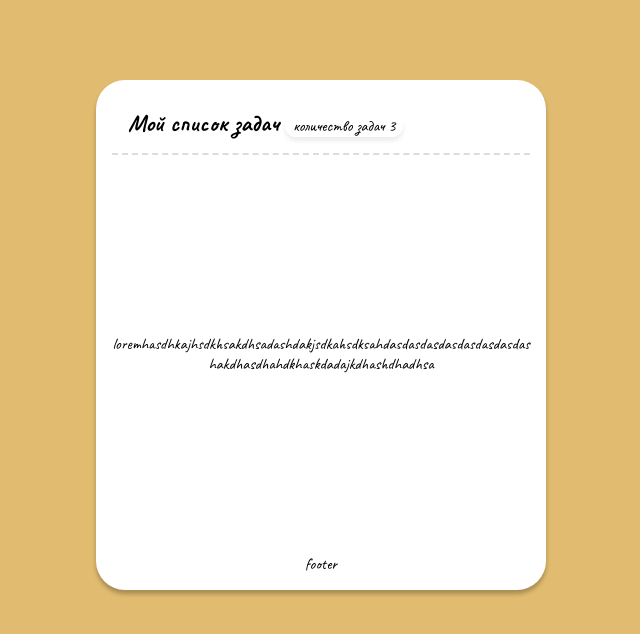
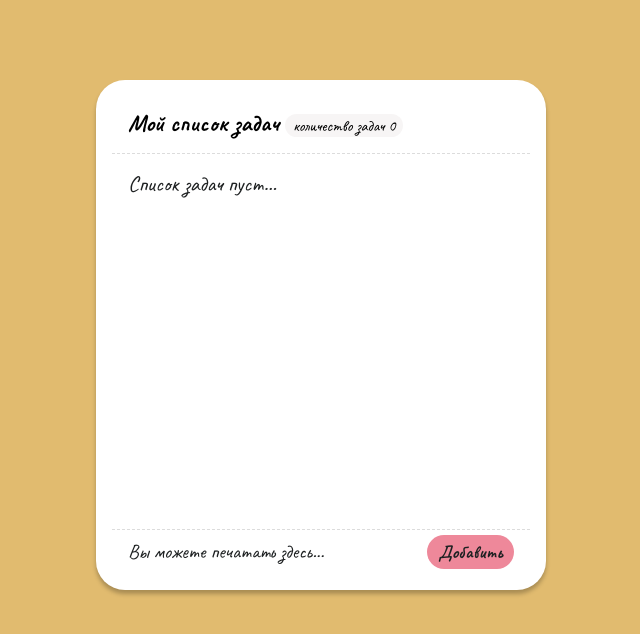
Before and after one commit to kixxpy/react-todo, a React (Vite) app: page / in a window 1280 px wide. Shown: the top 634 px of the page, without its empty margins (319-959 px from the left). Built offline with nearby package versions, Linux system fonts and the light colour scheme; a web font is replaced by a local one.

Commit message:
Создал компонент Todo

```diff
--- a/src/App.css
+++ b/src/App.css
@@ -3,6 +3,10 @@
 	font-optical-sizing: auto;
 	--white-color: rgb(255, 255, 255);
 	--background-color: rgb(225, 187, 111);
+	--font: 'Caveat', cursive;
+	--text-color: rgb(30, 33, 34);
+	--button-color: rgb(238, 136, 154);
+	--button-hover-color: rgb(236, 119, 140);
 }
 * {
 	margin: 0;
--- a/src/App.tsx
+++ b/src/App.tsx
@@ -1,7 +1,7 @@
 import './App.css';
 import { TodoWrapper } from './components/TodoWrapper/TodoWrapper';
 
-function App() {
+function App(): JSX.Element {
 	return (
 		<div className='App'>
 			<TodoWrapper />
--- /dev/null
+++ b/src/components/Todo/Todo.module.css
@@ -0,0 +1,18 @@
+.todo {
+	display: flex;
+	gap: 15px;
+	word-break: break-all;
+	flex-wrap: nowrap;
+	color: var(--text-color);
+	font-size: 20px;
+}
+.buttons {
+	display: flex;
+	gap: 10px;
+}
+.button {
+	border: none;
+	background: none;
+	outline: none;
+	cursor: pointer;
+}
--- /dev/null
+++ b/src/components/Todo/Todo.props.ts
@@ -0,0 +1,3 @@
+export interface TodoProps {
+	task: string;
+}
--- /dev/null
+++ b/src/components/Todo/Todo.tsx
@@ -0,0 +1,18 @@
+import styles from './Todo.module.css';
+import { TodoProps } from './Todo.props';
+
+export const Todo = ({ task }: TodoProps): JSX.Element => {
+	return (
+		<div className={styles['todo']}>
+			<div className={styles['buttons']}>
+				<button className={styles['button']}>
+					<img src='/trash.png' alt='Иконка удаления' />
+				</button>
+				<button className={styles['button']}>
+					<img src='/done.png' alt='Иконка выполено' />
+				</button>
+			</div>
+			<div className={styles['task']}>{task}</div>
+		</div>
+	);
+};
--- a/src/components/TodoWrapper/TodoWrapper.module.css
+++ b/src/components/TodoWrapper/TodoWrapper.module.css
@@ -12,23 +12,82 @@
 	position: relative;
 }
 .header {
-	align-items: center;
 	padding: 0.3rem 1rem;
 	font-size: 24px;
 	font-weight: 700;
 	line-height: 44px;
-	border-bottom: 2.779473304748535px dashed rgb(220, 220, 220);
+	border-bottom: 1px dashed rgb(220, 220, 220);
 	text-align-last: left;
 	span {
 		padding: 0.1rem 0.5rem;
-		background-color: var(--white-color);
-		border-radius: 30px;
-		box-shadow: 0px 4px 4px rgba(82, 80, 80, 0.1);
+		border-radius: 44.47px;
+		background: rgba(243, 241, 241, 0.686);
 		font-size: 16px;
 		font-weight: 400;
 	}
 }
 
 .content {
+	display: flex;
+	flex-direction: column;
+	align-items: start;
+	gap: 10px;
+	padding: 1rem;
+	overflow-y: scroll;
+	height: 100%;
 	word-wrap: break-word;
+	scrollbar-color: var(--button-color) var(--white-color);
+	scrollbar-width: thin;
 }
+.empty {
+	font-family: var(--font);
+	font-size: 22px;
+	font-weight: 400;
+	line-height: 28px;
+	color: var(--text-color);
+	text-align: center;
+}
+.form {
+	display: flex;
+	align-items: center;
+	border-top: 1px dashed rgb(220, 220, 220);
+	padding: 0.3rem 1rem;
+	gap: 10px;
+}
+.input {
+	font-family: var(--font);
+	color: var(--text-color);
+	border: none;
+	outline: none;
+	flex: 1;
+	font-size: 20px;
+	font-weight: 400;
+	line-height: 28px;
+}
+.input::placeholder {
+	font-family: var(--font);
+	color: var(--text-color);
+	font-size: 20px;
+	font-weight: 400;
+	line-height: 28px;
+}
+.button {
+	font-family: var(--font);
+	display: flex;
+	align-items: center;
+	justify-content: center;
+	background: var(--button-color);
+	padding: 0.2rem 0.7rem;
+	border: none;
+	outline: none;
+	cursor: pointer;
+	border-radius: 66px;
+	font-size: 18px;
+	font-weight: 700;
+	line-height: 28px;
+	color: var(--text-color);
+	transition: all 0.4s ease-in-out;
+}
+.button:hover {
+	color: var(--white-color);
+}
--- a/src/components/TodoWrapper/TodoWrapper.tsx
+++ b/src/components/TodoWrapper/TodoWrapper.tsx
@@ -1,15 +1,49 @@
+import { useState } from 'react';
+import { Todo } from '../Todo/Todo';
 import styles from './TodoWrapper.module.css';
 
-export const TodoWrapper = () => {
+export const TodoWrapper = (): JSX.Element => {
+	const [inputValue, setInputValue] = useState<string>('');
+	const [tasks, setTasks] = useState<string[]>([]);
+
+	const addTask = (e: React.FormEvent): void => {
+		e.preventDefault();
+		setTasks([...tasks, inputValue]);
+		setInputValue('');
+	};
+
 	return (
 		<div className={styles['todo-wrapper']}>
 			<div className={styles['header']}>
-				Мой список задач <span>количество задач 3</span>
+				Мой список задач <span>количество задач {tasks.length}</span>
 			</div>
 			<div className={styles['content']}>
-				loremhasdhkajhsdkhsakdhsadashdakjsdkahsdksahdasdasdasdasdasdasdasdashakdhasdhahdkhaskdadajkdhashdhadhsa
+				{tasks.length === 0 && (
+					<div className={styles['empty']}>Список задач пуст...</div>
+				)}
+				{tasks.map((task, index) => (
+					<Todo key={index} task={task} />
+				))}
 			</div>
-			<div className={styles['footer']}>footer</div>
+			<div className={styles['footer']}>
+				<form className={styles['form']}>
+					<input
+						className={styles['input']}
+						value={inputValue}
+						onChange={e => setInputValue(e.target.value)}
+						type='text'
+						placeholder='Вы можете печатать здесь...'
+					/>
+					<button
+						onClick={addTask}
+						disabled={!inputValue}
+						className={styles['button']}
+						type='submit'
+					>
+						Добавить
+					</button>
+				</form>
+			</div>
 		</div>
 	);
 };
```
Also changed, not shown: public/done.png (added), public/trash.png (added).
